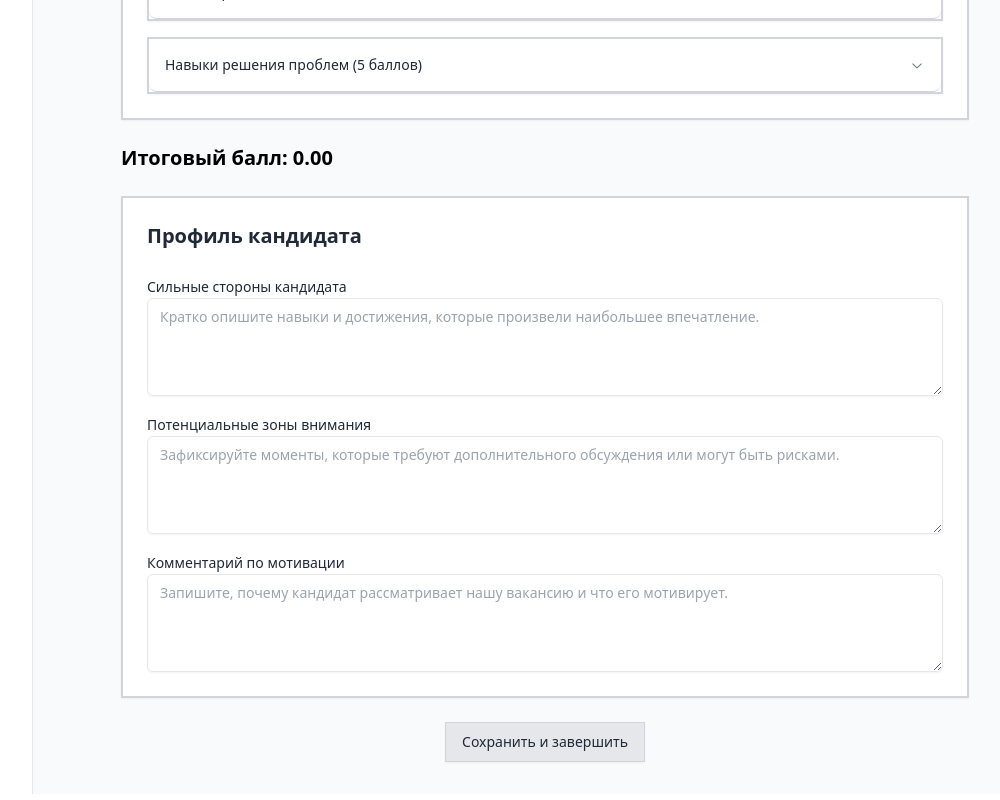
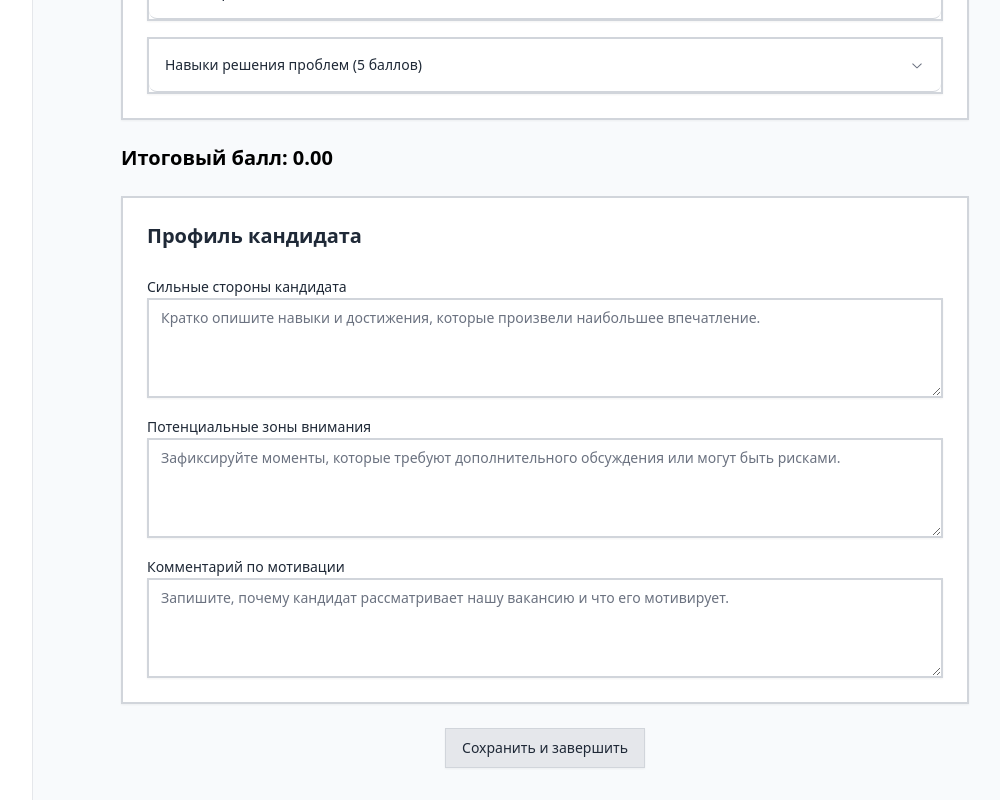
Before and after one commit to haaum666/Recruitlytics, a React (Vite) app: page / in a window 1280 px wide. Shown: the part 784-1584 px from the top of the page, without its empty margins (223-1223 px from the left). Built offline with nearby package versions, Linux system fonts and the light colour scheme.

Commit message:
Update textarea.jsx

```diff
--- a/src/components/ui/textarea.jsx
+++ b/src/components/ui/textarea.jsx
@@ -6,7 +6,7 @@ const Textarea = React.forwardRef(({ className, ...props }, ref) => {
   return (
     <textarea
       className={cn(
-        "flex min-h-[60px] w-full rounded-md border border-input bg-transparent px-3 py-2 text-sm shadow-sm placeholder:text-muted-foreground focus-visible:outline-none focus-visible:ring-1 focus-visible:ring-ring disabled:cursor-not-allowed disabled:opacity-50",
+        "flex min-h-[60px] w-full border-2 border-gray-300 bg-transparent px-3 py-2 text-sm shadow-sm placeholder:text-gray-500 focus-visible:outline-none focus-visible:ring-1 focus-visible:ring-gray-400 disabled:cursor-not-allowed disabled:opacity-50",
         className
       )}
       ref={ref}
```
